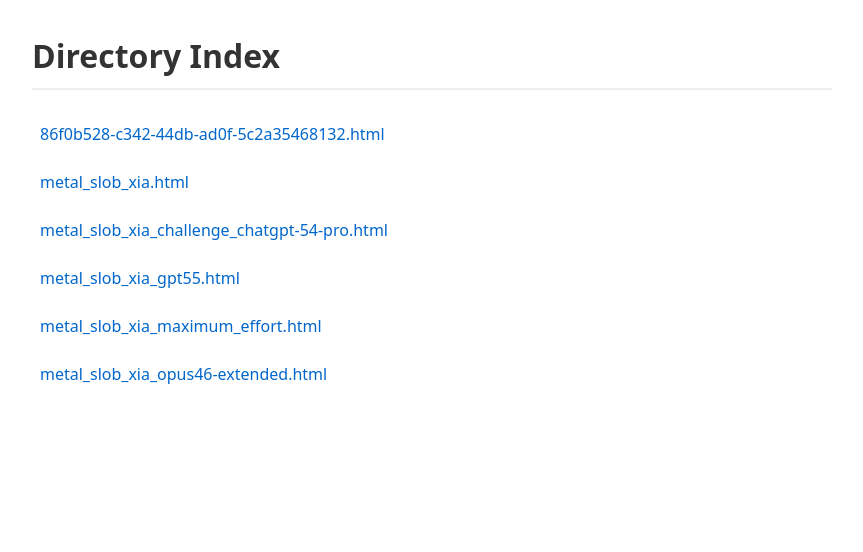
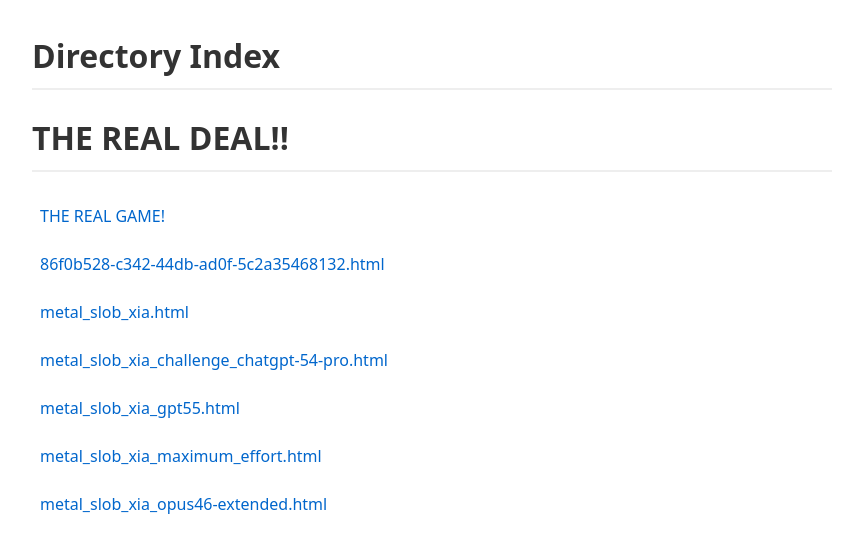
Before and after one commit to loletet/n3tl1fy, a plain HTML site: page index.html in a window 1280 px wide. Shown: the whole page, without its empty margins (208-1071 px from the left). Drawn offline with Linux system fonts and the light colour scheme.

Commit message:
Update index.html

```diff
--- a/index.html
+++ b/index.html
@@ -43,6 +43,8 @@
 <body>
     <h1>Directory Index</h1>
     <ul>
+        <h1>THE REAL DEAL!!</h1>
+        <li><a href="./protoplayer/index.html">THE REAL GAME!</a></li>
         <li><a href="86f0b528-c342-44db-ad0f-5c2a35468132.html">86f0b528-c342-44db-ad0f-5c2a35468132.html</a></li>
         <li><a href="metal_slob_xia.html">metal_slob_xia.html</a></li>
         <li><a href="metal_slob_xia_challenge_chatgpt-54-pro.html">metal_slob_xia_challenge_chatgpt-54-pro.html</a></li>
```
